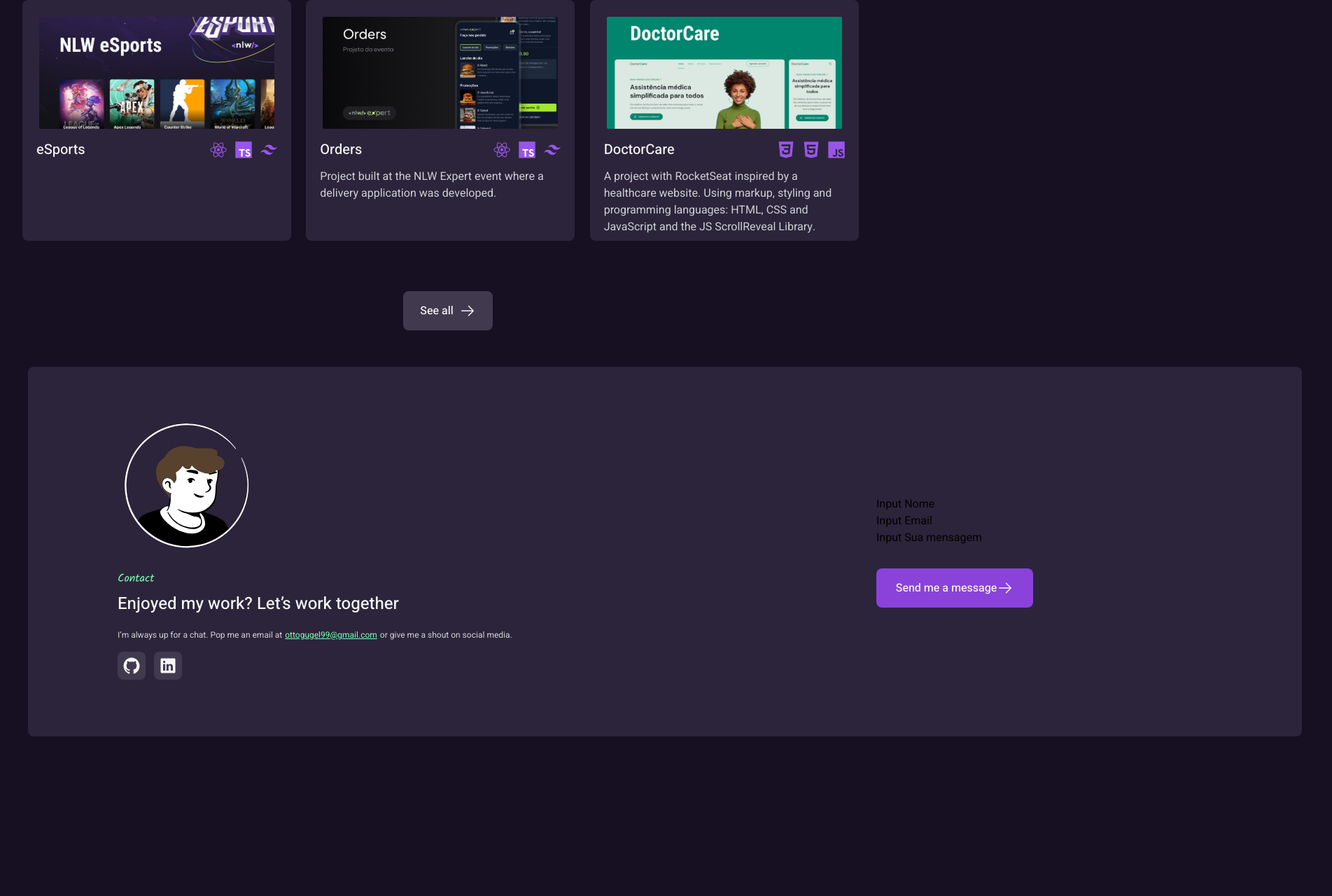
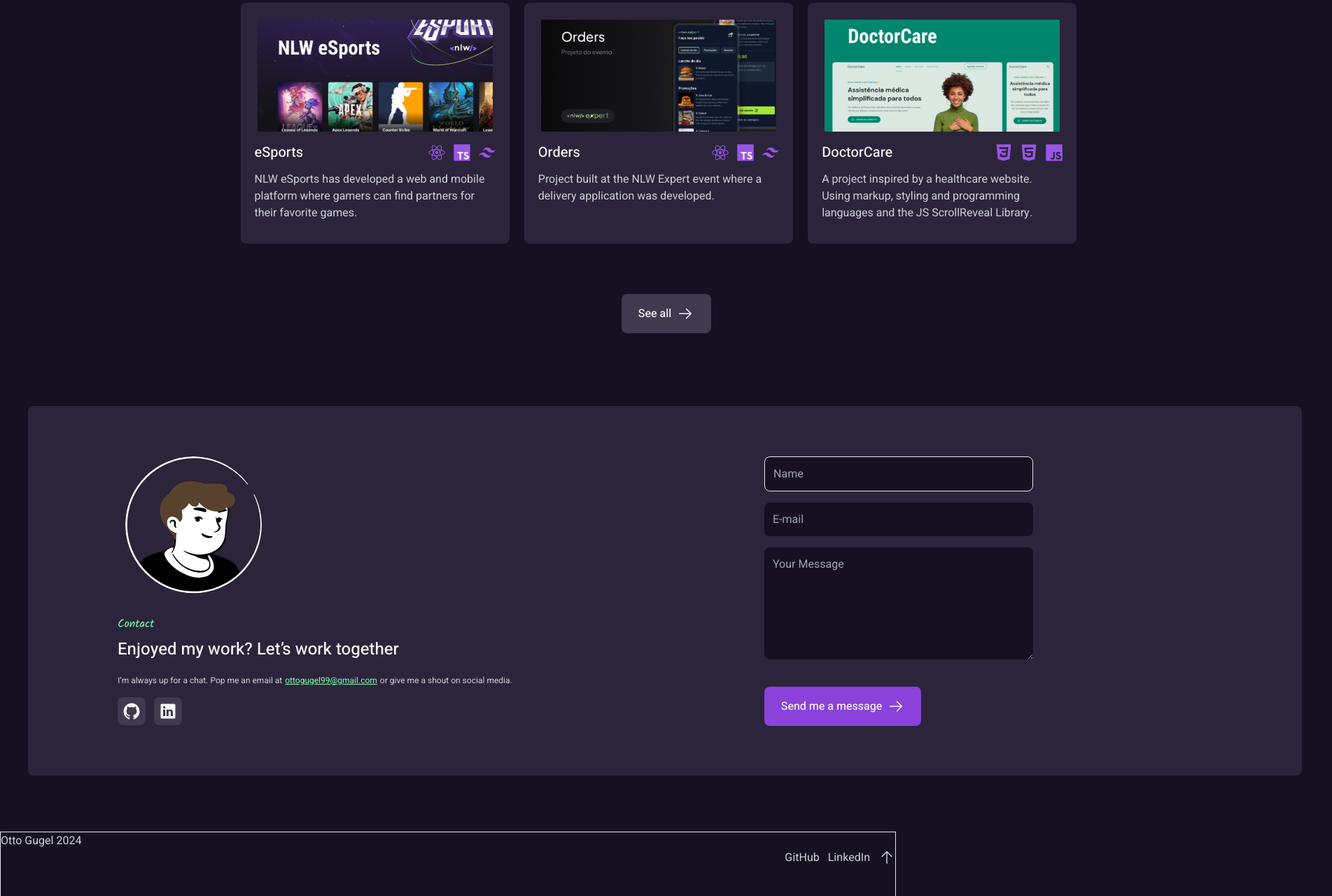
Before and after one commit to ottogugel/Portfolio, a Next.js app: page / in a window 1280 px wide. Shown: the part 1469-2749 px from the top of the page at 70% size, 1903 px wide, since content can reach past the window. Before the commit the page ends 2601 px from the top, so only its background shows below. Built offline with nearby package versions, Linux system fonts and the light colour scheme.

Commit message:
change navbar & contactsection & projectsection

```diff
--- a/src/app/page.tsx
+++ b/src/app/page.tsx
@@ -4,11 +4,12 @@
 import { AboutSection } from "@/components/aboutsection";
 import { ProjectsSection } from "@/components/projectssection";
 import { ContactSection } from "@/components/contactsection";
+import { Footer } from "@/components/footer";
 
 export default function Home() {
   return (
     <main>
-      <div className="flex flex-row justify-between mt-5">
+      <div className="w-[1903px] h-[80px] mt-5">
         <Navbar />
       </div>
 
@@ -26,13 +27,17 @@
         <AboutSection />
       </div>
 
-      <div className="flex justify-center items-center w-full h-[680px]">
+      <div className="w-[1903px] h-[680px]">
       <ProjectsSection />
       </div>
 
       <div className="w-full h-[608px]">
         <ContactSection />
       </div>
+
+      <div className="w-full h-[112px] border border-b">
+        <Footer />
+      </div>
     </main>
   );
 }
--- a/src/components/contactsection.tsx
+++ b/src/components/contactsection.tsx
@@ -8,7 +8,7 @@
   return (
     <div className="rounded-lg w-[1820px] h-[528px] ml-10 bg-surfaceprimary flex flex-row items-center justify-between">
       <div className="ml-32">
-        <Image src="/avatar.svg" alt="" width={200} height={200} />
+        <Image src="/avatar.svg" alt="" width={220} height={220} />
         <h1
           className={`${kalam.className} mt-8 font-normal text-base text-strokehigh`}
         >
@@ -30,6 +30,7 @@
         <div className="mt-4 flex flex-row gap-3">
           <a
             href="https://github.com/ottogugel"
+            target="_blank"
             className="rounded-lg bg-surfaces size-10 flex items-center justify-center"
           >
             <Image
@@ -42,6 +43,7 @@
           </a>
           <a
             href="https://www.linkedin.com/in/ottogugel/"
+            target="_blank"
             className="rounded-lg bg-surfaces size-10 flex items-center justify-center"
           >
             <Image
@@ -55,15 +57,31 @@
         </div>
       </div>
       <div className="mr-96">
-        <form>
-          <h1>Input Nome</h1>
-          <h1>Input Email</h1>
-          <h1>Input Sua mensagem</h1>
+        <form className="">
+          <div className="">
+            <input
+              placeholder="Name"
+              id="name"
+              type="text"
+              className="bg-surface border focus-visible:outline-none focus:border-highlight text-secondary rounded-lg p-3 w-full"
+            />
+            <div>
+              <input
+                placeholder="E-mail"
+                id="email"
+                type="email"
+                className="bg-surface rounded-lg text-secondary p-3 mt-4 w-full"
+              />
+            </div>
+            <div>
+              <textarea className="p-3 rounded-lg bg-surface text-secondary w-96 h-40 mt-4" placeholder="Your Message" />
+            </div>
+          </div>
           <button
             type="submit"
             className="text-buttonprimary font-medium text-base flex bg-purples hover:bg-purple-800 rounded-lg w-56 h-14 items-center justify-center mt-8"
           >
-            Send me a message <ArrowRight size={24} />
+            Send me a message <ArrowRight size={24} className="ml-2" />
           </button>
         </form>
       </div>
--- /dev/null
+++ b/src/components/footer.tsx
@@ -0,0 +1,20 @@
+import { ArrowUp } from "@phosphor-icons/react/dist/ssr/ArrowUp";
+
+export function Footer() {
+  return (
+    <div>
+      <div className="">
+        <h1 className="text-secondary">Otto Gugel 2024</h1>
+      </div>
+      <div className="flex flex-row justify-end gap-3 text-secondary">
+        <a href="https://github.com/ottogugel" target="_blank">
+          GitHub
+        </a>
+        <a href="https://www.linkedin.com/in/ottogugel/" target="_blank">
+          LinkedIn
+        </a>
+        <ArrowUp size={24} />
+      </div>
+    </div>
+  );
+}
--- a/src/components/navbar.tsx
+++ b/src/components/navbar.tsx
@@ -1,10 +1,14 @@
-import { Sun } from "@phosphor-icons/react/dist/ssr/Sun";
+import { Kalam } from "next/font/google";
+
+const kalam = Kalam({ weight: "400", subsets: ["latin"] });
 
 export function Navbar() {
   return (
-    <>
-      <h1 className="text-white ml-20">Logo Otto</h1>
-      <div className="flex items-center gap-4 mr-20">
+    <div className="flex items-center justify-between">
+      <div className="pl-10">
+        <a href="#" className={`${kalam.className} text-lg font-normal text-primary ml-20`}>OttoGugel</a>
+      </div>
+      <div className="flex gap-4 pr-10">
         <a href="#" className="text-primary font-bold">
           Home
         </a>
@@ -17,13 +21,7 @@
         <a href="#" className="text-secondary font-normal hover:text-gray-50">
           Contact
         </a>
-        <a href="#" className="text-secondary font-normal hover:text-gray-50">
-          PT
-        </a>
-        <a href="#">
-          <Sun size={24} color="white" />
-        </a>
       </div>
-    </>
+    </div>
   );
 }
--- a/src/components/projectssection.tsx
+++ b/src/components/projectssection.tsx
@@ -3,14 +3,14 @@
 
 export function ProjectsSection() {
   return (
-    <div className="text-center">
+    <div className="flex flex-col items-center">
       <h1 className="text-strokehigh">Projects</h1>
       <p className="text-primary font-medium text-2xl mt-2">
         Take a look at my highlighted projects
       </p>
 
       <div className="grid grid-cols-3 w-[1216px] h-[344px] mt-10">
-        <div className="w-[384px] h-[344px] bg-surfaceprimary pt-6  rounded-lg">
+        <div className="w-[384px] h-[344px] bg-surfaceprimary pt-6 rounded-lg hover:scale-110 duration-500">
           <Image
             src="/esports.svg"
             alt=""
@@ -29,10 +29,11 @@
             </div>
           </div>
           <p className="text-secondary pt-3 text-base text-left px-5">
-
+            NLW eSports has developed a web and mobile platform where gamers can
+            find partners for their favorite games.
           </p>
         </div>
-        <div className="w-[384px] h-[344px] bg-surfaceprimary pt-6  rounded-lg">
+        <div className="w-[384px] h-[344px] bg-surfaceprimary pt-6 rounded-lg hover:scale-110 duration-500">
           <Image
             src="/orders.svg"
             alt=""
@@ -55,7 +56,7 @@
             was developed.
           </p>
         </div>
-        <div className="w-[384px] h-[344px] bg-surfaceprimary pt-6  rounded-lg">
+        <div className="w-[384px] h-[344px] bg-surfaceprimary pt-6 rounded-lg hover:scale-110 duration-500">
           <Image
             src="/doctorcare2.svg"
             alt=""
@@ -74,9 +75,8 @@
             </div>
           </div>
           <p className="text-secondary pt-3 text-base text-left px-5">
-            A project with RocketSeat inspired by a healthcare website. Using
-            markup, styling and programming languages: HTML, CSS and JavaScript
-            and the JS ScrollReveal Library.
+            A project inspired by a healthcare website. Using markup, styling
+            and programming languages and the JS ScrollReveal Library.
           </p>
         </div>
       </div>
--- a/tailwind.config.ts
+++ b/tailwind.config.ts
@@ -20,6 +20,9 @@
         buttonprimary: "#F5F6F6",
         strokehigh: "#7DFFAF",
       },
+      borderColor: {
+        highlight: "#7DFFAF",
+      },
     },
   },
   plugins: [],
```
